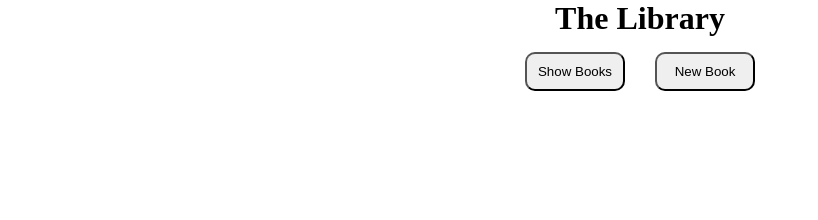
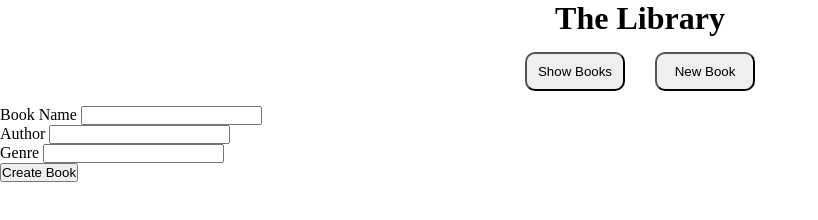
Before and after one commit to BaconMan1168/library, a plain HTML site: page index.html in a window 1280 px wide. Both pictures are taken after a click on the button "New Book". Shown: the whole page, without its empty margins (0-818 px from the left). Drawn offline with Linux system fonts and the light colour scheme.

Commit message:
Added a form to get info to create a book and added an event listener to a button to show or hide the form with opacity transition

```diff
--- a/index.html
+++ b/index.html
@@ -18,9 +18,26 @@
 
         </div>
 
-        <div class="book-form">
+        <div class="book-form" id="new-book-form">
             <form action="">
+                <div>
+                    <label for="book-name">Book Name</label>
+                    <input type="text" id="book-name" name="book-name">
+                </div>
 
+                <div>
+                    <label for="author">Author</label>
+                    <input type="text" id="author" name="author">
+                </div>
+
+                <div>
+                    <label for="genre">Genre</label>
+                    <input type="text" id="genre" name="genre">
+                </div>
+
+                <div>
+                    <button type="submit">Create Book</button>
+                </div>
             </form>
         </div>
 
--- a/script.js
+++ b/script.js
@@ -34,3 +34,7 @@ function displayBooks(){
 }
 
 const newBookBtn = document.querySelector(".new-book");
+newBookBtn.addEventListener("click", event => {
+    const bookForm = document.getElementById("new-book-form");
+    bookForm.classList.toggle("show");
+})
--- a/style.css
+++ b/style.css
@@ -27,3 +27,12 @@ h1{
     flex-wrap:wrap;
     max-width:900px;
 }
+
+.book-form{
+    opacity: 0;
+    transition: opacity 0.4s ease;
+}
+
+.book-form.show{
+    opacity:1;
+}
```
